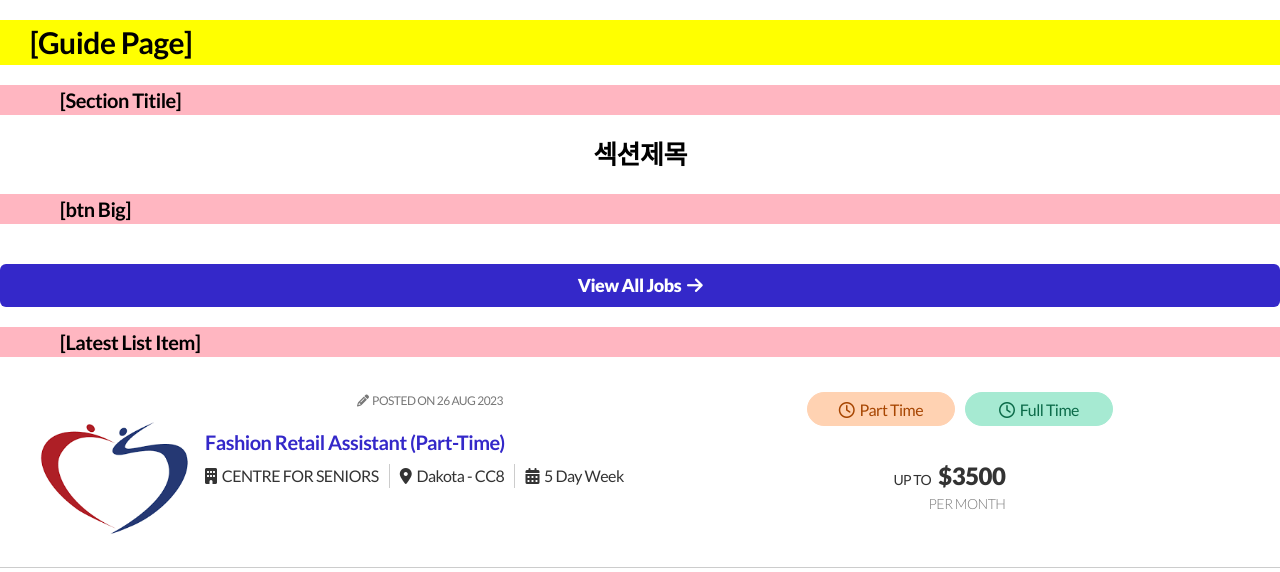
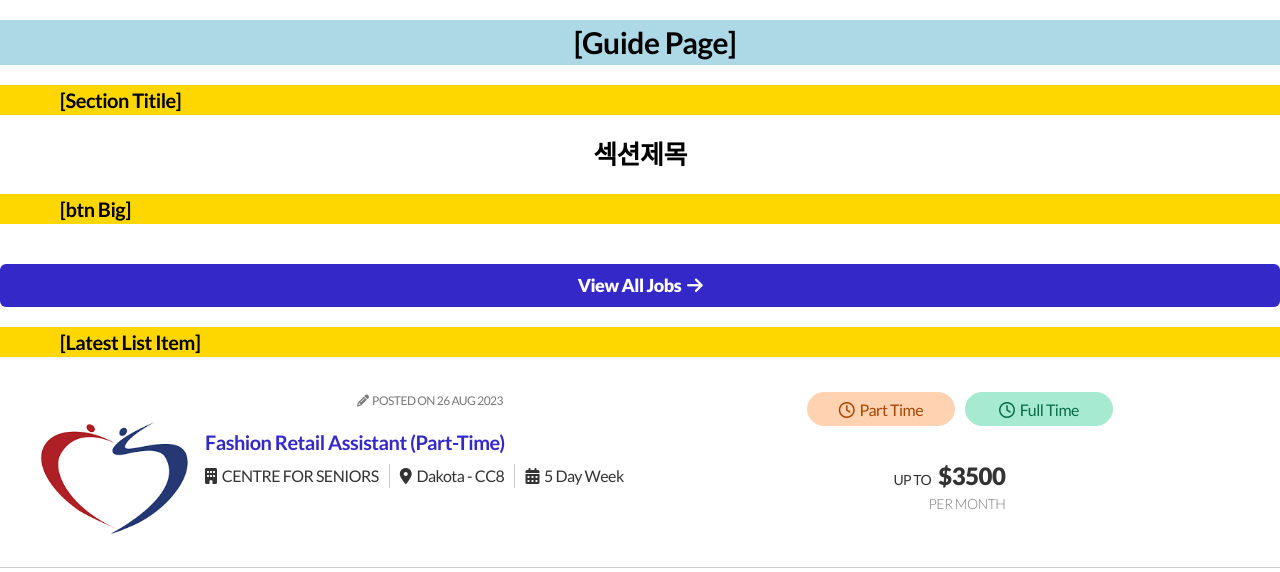
Before and after one commit to phr9000/seniorJob, a React (Create React App) app: page /guide in a window 1280 px wide. Shown: the top 572 px of the page. Built offline with nearby package versions, Linux system fonts and the light colour scheme.

Commit message:
+ css 스타일 객체 오류로 인한 타입스크립트 타입 추가 - 명확한 타입 지정

```diff
--- a/src/components/Guide.tsx
+++ b/src/components/Guide.tsx
@@ -39,20 +39,21 @@ export function BigBtn({title = "View All Jobs"}: BigBtnTitleProps) {
 }
 
 const Guide: React.FC = () => {
-  // 가이드 모듈 타이틀에 대한 스타일
-  const commonStyle = {
+  // 가이드 모듈타이틀에 대한 스타일
+  const commonStyle: React.CSSProperties = {
     fontWeight: '700',
-    backgroundColor: 'yellow',
+    backgroundColor: 'lightblue',
     marginTop: '20px',
     marginBottom: '20px',
   }
-  const fontSize30 = {
+  const fontSize30: React.CSSProperties = {
     fontSize: '30px',
     textIndent: '30px',
+    textAlign: "center"
   }
-  const fontSize20 = {
+  const fontSize20: React.CSSProperties = {
     fontSize: '20px',
-    backgroundColor: 'lightPink',
+    backgroundColor: 'gold',
     textIndent: '60px',
   }
 
```
